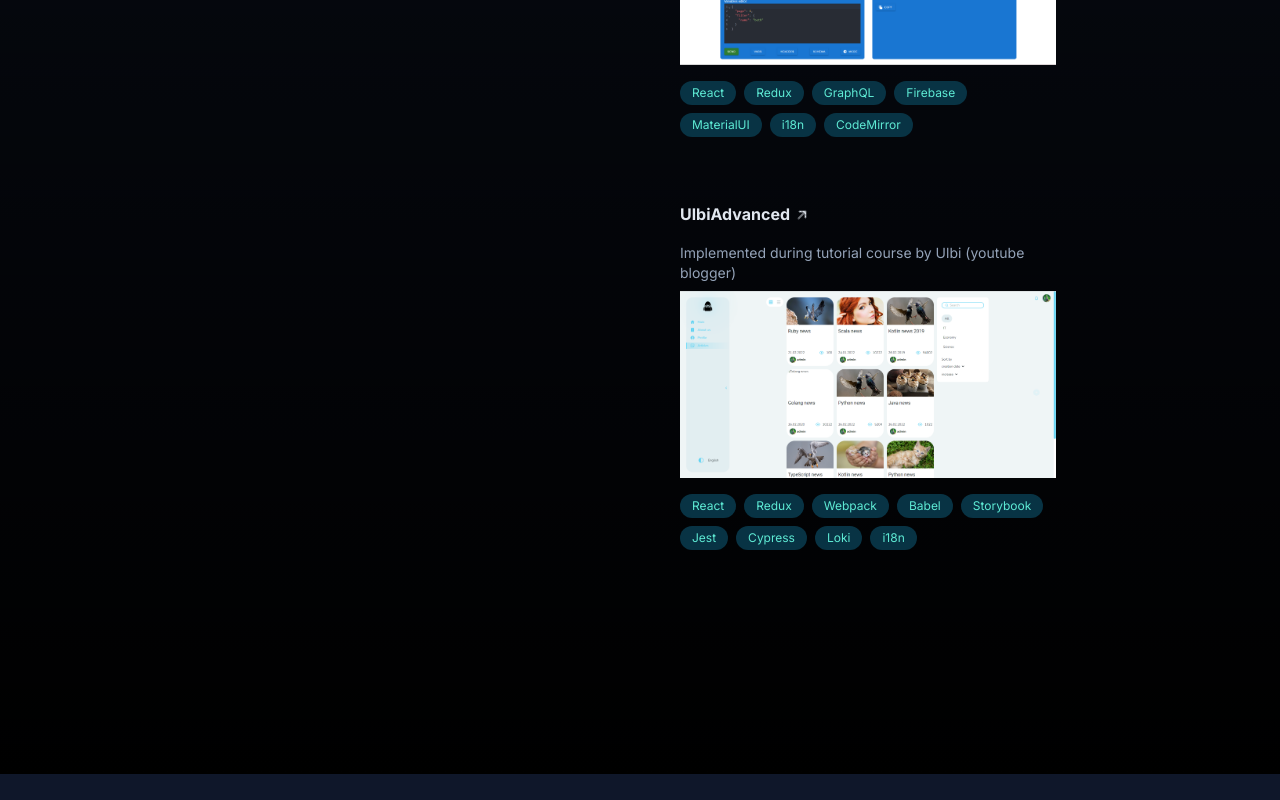
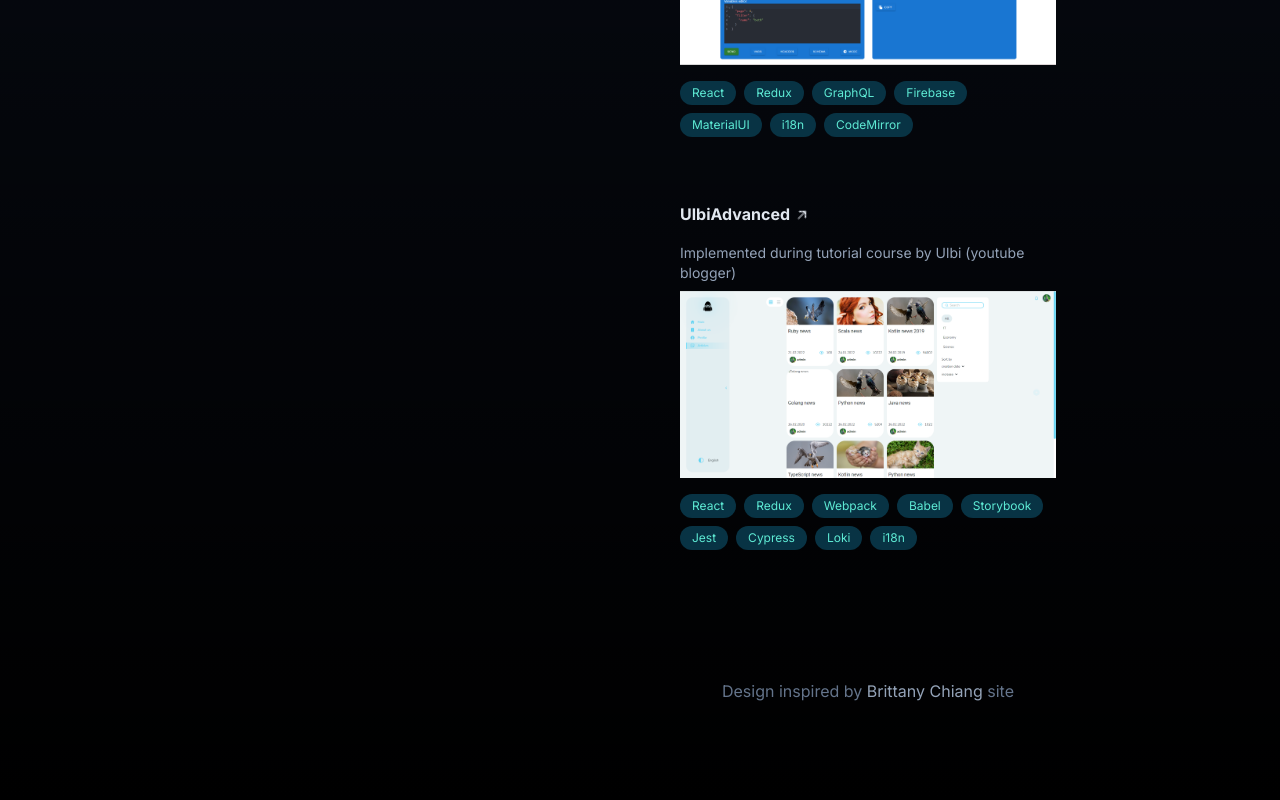
Before and after one commit to brygmos/portfolio, a Next.js app: page / in a window 1280 px wide. Shown: the part 1777-2577 px from the top of the page. Before the commit the page ends 2551 px from the top, so only its background shows below. Built offline with nearby package versions, Linux system fonts and the light colour scheme.

Commit message:
add attribution

```diff
--- a/src/components/Main/Experience/index.tsx
+++ b/src/components/Main/Experience/index.tsx
@@ -3,12 +3,12 @@ export function Experience () {
       <section id="experience" className="mb-24">
         <h2 className='sticky py-4 top-0 text-4xl font-bold text-slate-200 bg-slate-900/75 backdrop-blur tracking-widest mb-4 md:relative md:bg-slate-900/0 md:py-0 lg:relative lg:bg-slate-900/0 lg:py-0'>Experience</h2>
 
-        <div className='mb-24'>
-          <a href="/cv.pdf" target='blank' className='group text-slate-200'>
+        {/* <div className='mb-24'> */}
+          <a href="/cv.pdf" target='blank' className='group mb-24 text-slate-200'>
             <span className='font-bold border-b border-transparent pb-px transition group-hover:border-teal-300'>View CV</span>
             <svg xmlns="http://www.w3.org/2000/svg" viewBox="0 0 20 20" fill="currentColor" className="ml-1 inline-block h-4 w-4 shrink-0 -translate-y-px transition-transform group-hover:translate-x-2 group-focus-visible:translate-x-2" aria-hidden="true"><path fillRule="evenodd" d="M3 10a.75.75 0 01.75-.75h10.638L10.23 5.29a.75.75 0 111.04-1.08l5.5 5.25a.75.75 0 010 1.08l-5.5 5.25a.75.75 0 11-1.04-1.08l4.158-3.96H3.75A.75.75 0 013 10z" clipRule="evenodd"></path></svg>
           </a>
-        </div>
+        {/* </div> */}
         </section>
     )
 }
--- a/src/components/Main/index.tsx
+++ b/src/components/Main/index.tsx
@@ -9,6 +9,7 @@ export function Main () {
         <Skills/>
         <Experience/>
         <Projects/>
+        <p className='text-slate-500 text-center'>Design inspired by <a href="https://v4.brittanychiang.com/" className='text-slate-400 hover:text-slate-300' target="_blank">Brittany Chiang</a> site</p>
       </main>
     )
 }
```
Also changed, not shown: 1 other file (tests, documents, lock files or other folders).
